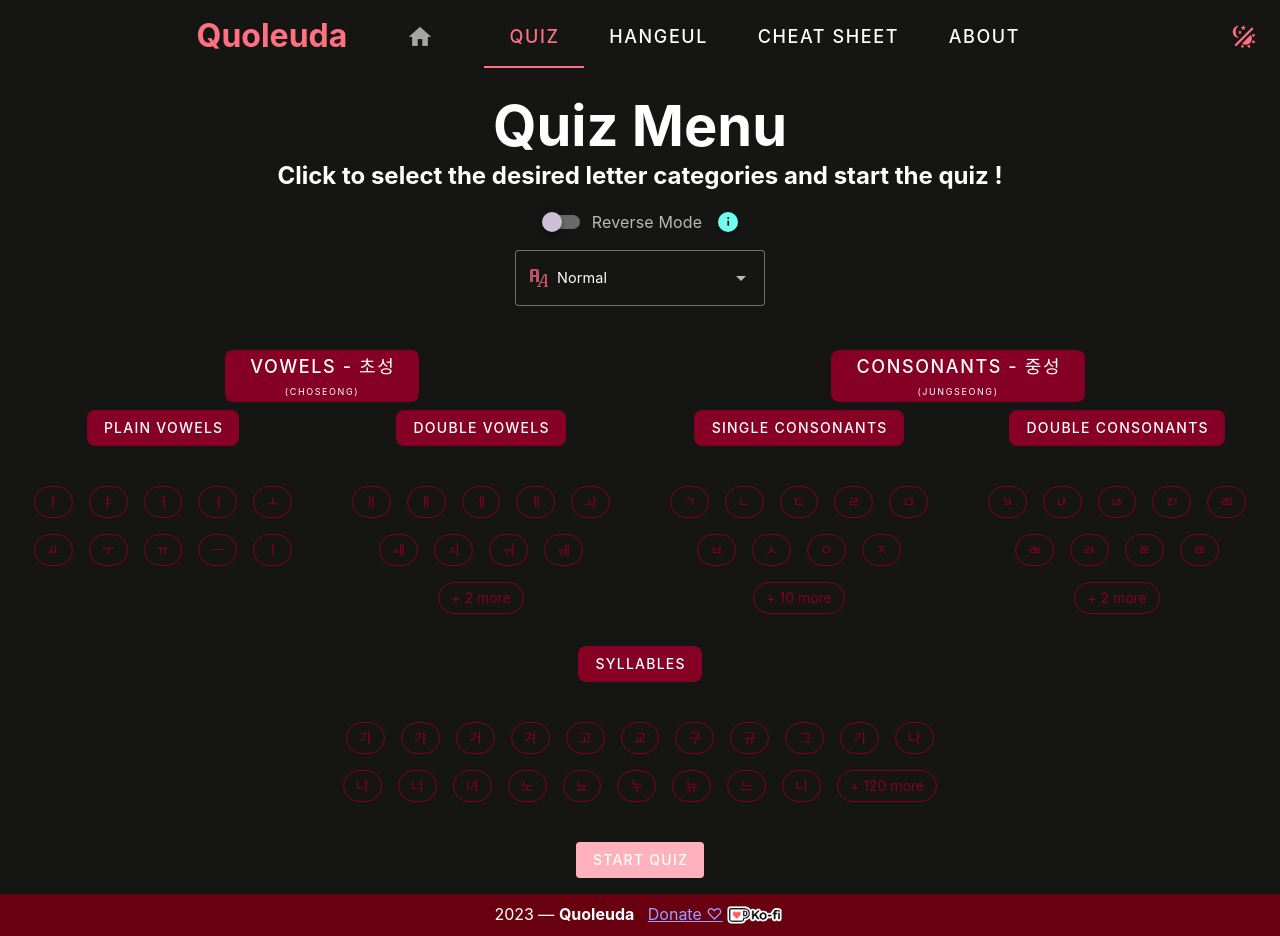
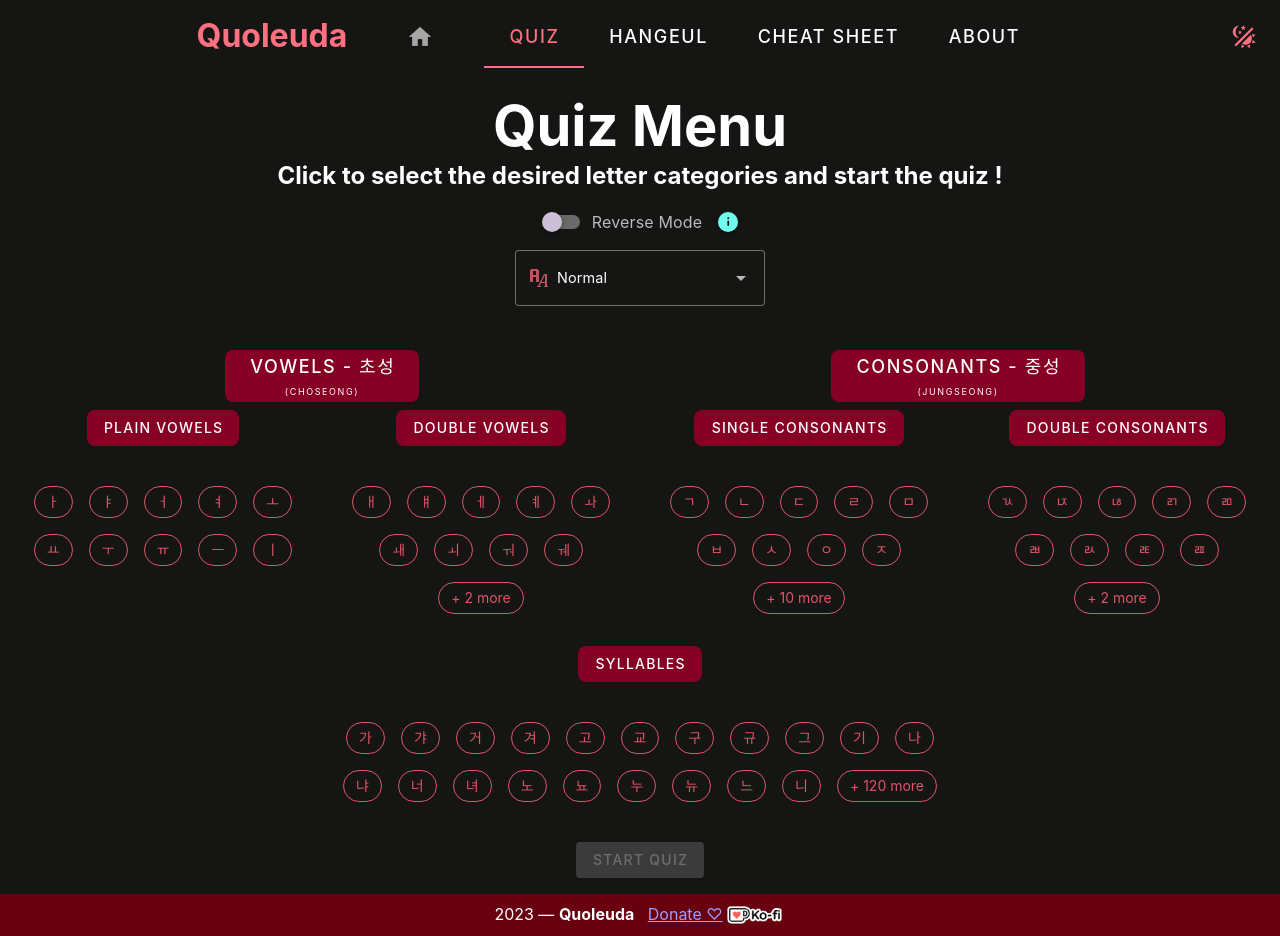
Before and after one commit to gabrielle-mlt/quoleuda, a Vue app: page /quiz-menu in a window 1280 px wide. Built offline with nearby package versions, Linux system fonts and the light colour scheme.

Commit message:
chore: quick ui fix

```diff
--- a/src/pages/QuizMenu.vue
+++ b/src/pages/QuizMenu.vue
@@ -130,9 +130,7 @@
         :key="`set-${setInd}`"
       >
         <v-btn
-          :color="set.categories.map(i => i.id).every(m => selectedModes.includes(m))? 'primary-lighten-2' :
-            'primary-darken-4'"
-
+          :color="set.categories.map(i => i.id).every(m => selectedModes.includes(m))? 'primary-lighten-2' :'primary-darken-4'"
           class="mb-2"
           elevation="0"
           rounded="lg"
@@ -157,7 +155,6 @@
           >
             <v-btn
               :color="selectedModes.includes(cat.id)? 'primary-lighten-2' : 'primary-darken-4'"
-
               elevation="0"
               rounded="lg"
             >
@@ -173,7 +170,7 @@
               >
                 <v-chip
                   :class="`${fontClass} ${selectedModes.includes(cat.id) ? 'fantom-border' : ''}`"
-                  :color="selectedModes.includes(cat.id)? 'primary-lighten-2' : 'primary-darken-4'"
+                  :color="selectedModes.includes(cat.id)? 'primary-lighten-2' : ($vuetify.theme.name === 'lightTheme' ?'primary-darken-4' : 'primary-darken-1')"
                   :style="{ 'font-size': (!reverseMode && fontMode === 'nanum-pen-script' ? '1.6rem' : '') }"
                   :variant="selectedModes.includes(cat.id) ? 'flat' : 'outlined'"
                   class="ma-2"
@@ -186,7 +183,7 @@
               <v-chip
                 v-if="[...hangeul.filter(a => a.type === cat.id)].length - deleteCount === 1"
                 :class="`${fontClass} ${selectedModes.includes(cat.id) ? 'fantom-border' : ''}`"
-                :color="selectedModes.includes(cat.id)? 'primary-lighten-2' : 'primary-darken-4'"
+                :color="selectedModes.includes(cat.id)? 'primary-lighten-2' : ($vuetify.theme.name === 'lightTheme' ?'primary-darken-4' : 'primary-darken-1')"
                 :style="{ 'font-size': (!reverseMode && fontMode === 'nanum-pen-script' ? '1.6rem' : '') }"
                 :variant="selectedModes.includes(cat.id) ? 'flat' : 'outlined'"
                 class="ma-2"
@@ -201,7 +198,7 @@
               <v-chip
                 v-else-if="[...hangeul.filter(a => a.type === cat.id)].length - deleteCount > 1"
                 :class="selectedModes.includes(cat.id) ? 'fantom-border' : ''"
-                :color="selectedModes.includes(cat.id)? 'primary-lighten-2' : 'primary-darken-4'"
+                :color="selectedModes.includes(cat.id)? 'primary-lighten-2' : ($vuetify.theme.name === 'lightTheme' ?'primary-darken-4' : 'primary-darken-1')"
                 :variant="selectedModes.includes(cat.id) ? 'flat' : 'outlined'"
                 class="ma-2"
                 elevation="0"
@@ -235,7 +232,7 @@
           >
             <v-chip
               :class="`${fontClass} ${selectedModes.includes('syllable') ? 'fantom-border' : ''}`"
-              :color="selectedModes.includes('syllable')? 'primary-lighten-2' : 'primary-darken-4'"
+              :color="selectedModes.includes('syllable')? 'primary-lighten-2' : ($vuetify.theme.name === 'lightTheme' ?'primary-darken-4' : 'primary-darken-1')"
               :style="{ 'font-size': (!reverseMode && fontMode === 'nanum-pen-script' ? '1.6rem' : '') }"
               :variant="selectedModes.includes('syllable') ? 'flat' : 'outlined'"
               class="ma-2"
@@ -248,7 +245,7 @@
           <v-chip
             v-if="syllables.length - 20 > 0"
             :class="selectedModes.includes('syllable') ? 'fantom-border' : ''"
-            :color="selectedModes.includes('syllable')? 'primary-lighten-2' : 'primary-darken-4'"
+            :color="selectedModes.includes('syllable')? 'primary-lighten-2' : ($vuetify.theme.name === 'lightTheme' ?'primary-darken-4' : 'primary-darken-1')"
             :variant="selectedModes.includes('syllable') ? 'flat' : 'outlined'"
             class="ma-2"
             elevation="0"
@@ -267,8 +264,8 @@
             v-bind="props"
           >
             <v-btn
+              :color="selectedModes.length > 0 ? 'primary' : ''"
               :disabled="selectedModes.length <= 0"
-              color="primary"
               @click="startQuiz()"
             >
               Start Quiz
```
